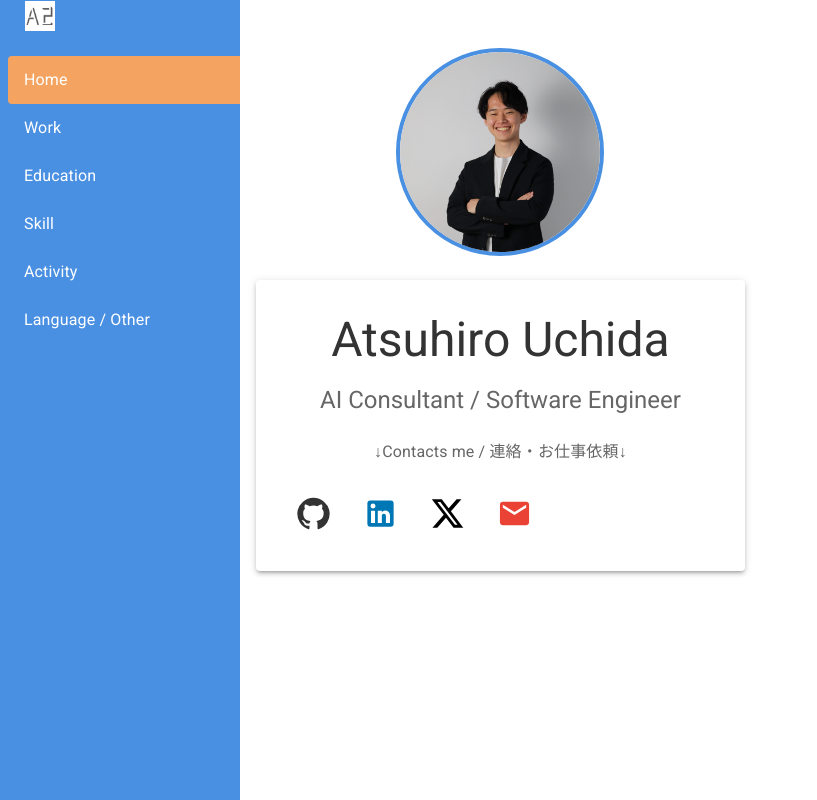
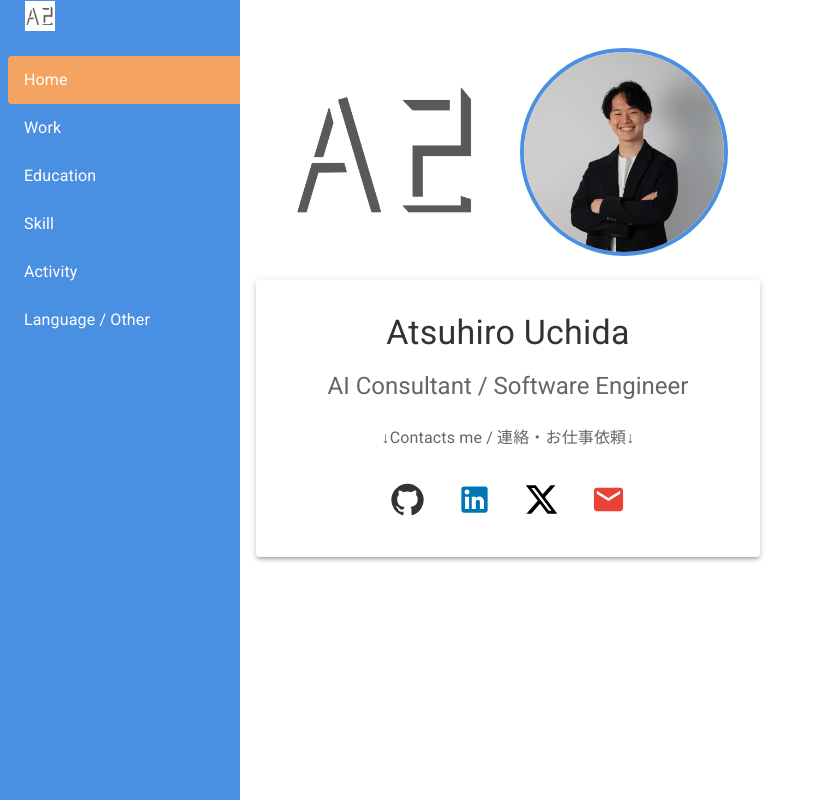
Before and after one commit to timtoronto634/timtoronto634.github.io, a React (Vite) app: page / in a window 1280 px wide. Shown: the whole page, without its empty margins (0-817 px from the left). Built offline with nearby package versions, Linux system fonts and the light colour scheme.

Commit message:
feat: enhance Home component layout with improved alignment and avatar display

```diff
--- a/src/components/Home.tsx
+++ b/src/components/Home.tsx
@@ -26,7 +26,14 @@ const SocialLinks: React.FC<{ contacts: Contact[] }> = ({ contacts }) => {
   }
 
   return (
-    <Stack direction='row' spacing={2} sx={{ mt: 3 }}>
+    <Stack
+      direction='row'
+      spacing={2}
+      sx={{
+        justifyContent: 'center',
+        alignItems: 'center',
+      }}
+    >
       {contact.github && (
         <IconButton
           component={Link}
@@ -88,19 +95,44 @@ export const Home: React.FC = () => {
         p: 4,
       }}
     >
+      <Stack
+        direction='row'
+        spacing={4}
+        sx={{
+          mb: 3,
+          justifyContent: 'center',
+          alignItems: 'center',
+        }}
+      >
+        <Avatar
+          src='/a2_logo_square.png'
+          alt='a2 logo'
+          variant='square'
+          sx={{
+            width: 200,
+            height: 200,
+          }}
+        />
         <Avatar
           src='/profile_picture.jpg'
           alt={name}
           sx={{
             width: 200,
             height: 200,
-          mb: 3,
             border: '4px solid #4A90E2',
           }}
         />
+      </Stack>
 
-      <Paper elevation={3} sx={{ p: 4, textAlign: 'center', width: '100%' }}>
-        <Typography variant='h3' sx={{ mb: 2, color: '#333' }}>
+      <Paper
+        elevation={3}
+        sx={{
+          p: 4,
+          textAlign: 'center',
+          width: '100%',
+        }}
+      >
+        <Typography variant='h4' sx={{ mb: 2, color: '#333' }}>
           {name}
         </Typography>
         <Typography variant='h5' sx={{ mb: 3, color: '#666' }}>
```
Lines whose indentation alone changed are shown as unchanged.
